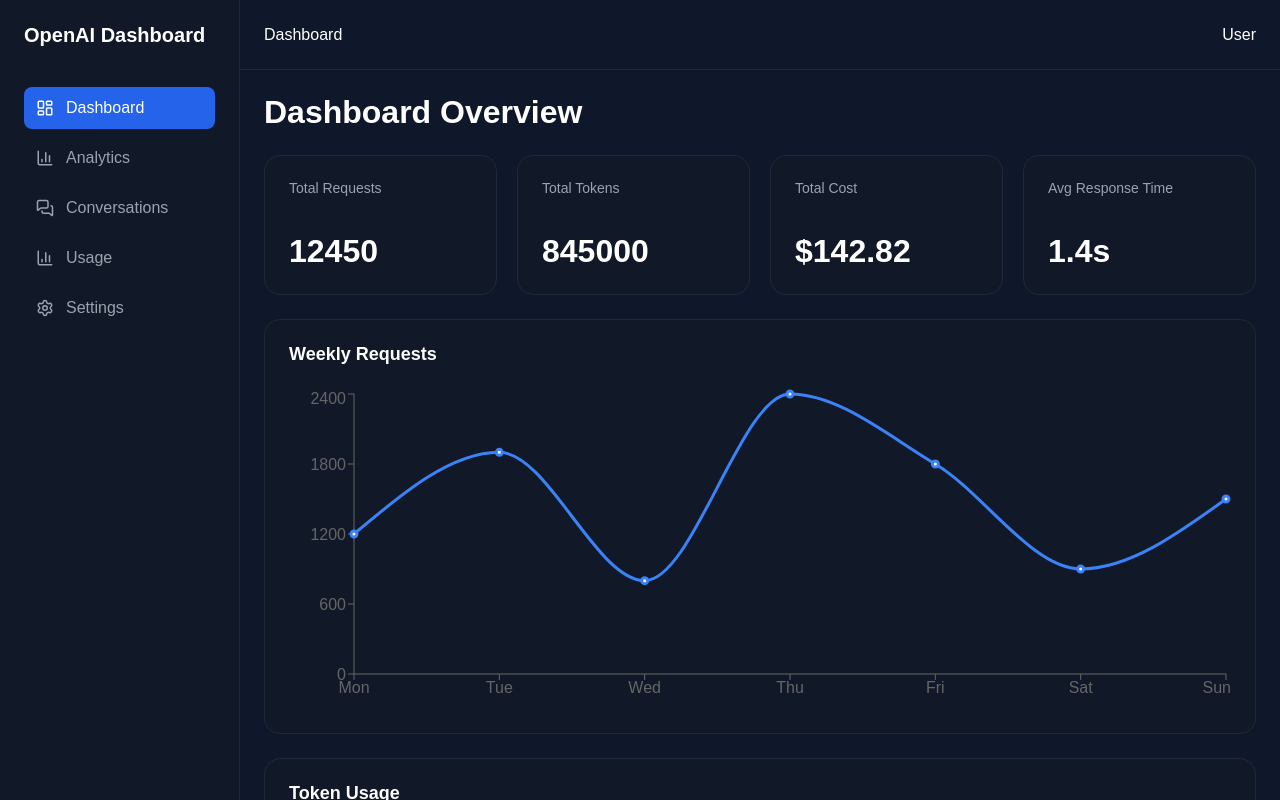
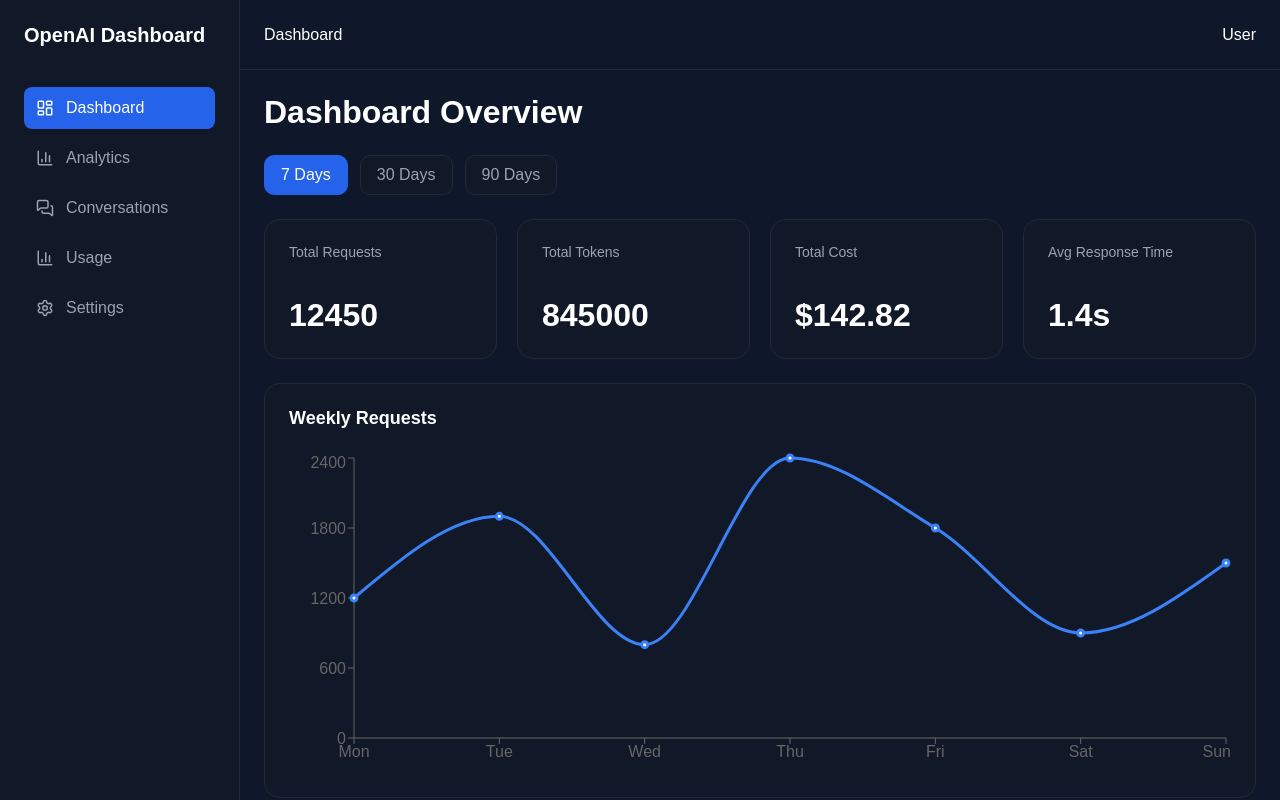
Before and after one commit to veljko-naumovic/openai-dashboard, a Next.js app: page /dashboard in a window 1280 px wide. Shown: the top 800 px of the page. Built offline with nearby package versions, Linux system fonts and the light colour scheme.

Commit message:
Add context for filters

```diff
--- a/src/app/dashboard/page.tsx
+++ b/src/app/dashboard/page.tsx
@@ -1,4 +1,8 @@
 import { Suspense } from "react";
+
+import { DashboardProvider } from "@/features/dashboard/context/DashboardContext";
+
+import DashboardFilters from "@/features/dashboard/components/DashboardFilters/DashboardFilters";
 
 import DashboardStats from "@/features/dashboard/components/DashboardStats/DashboardStats";
 
@@ -12,8 +16,11 @@
 
 export default function DashboardPage() {
 	return (
+		<DashboardProvider>
 			<div>
 				<h1>Dashboard Overview</h1>
+
+				<DashboardFilters />
 
 				<Suspense fallback={<DashboardStatsFallback />}>
 					<DashboardStats />
@@ -25,5 +32,6 @@
 					<ModelsUsageServer />
 				</Suspense>
 			</div>
+		</DashboardProvider>
 	);
 }
--- /dev/null
+++ b/src/features/dashboard/components/DashboardFilters/DashboardFilters.module.scss
@@ -0,0 +1,27 @@
+.filters {
+    display: flex;
+    align-items: center;
+    gap: 12px;
+    margin-top: 24px;
+}
+
+.button {
+    background-color: #111827;
+    border: 1px solid #1f2937;
+    color: #9ca3af;
+    padding: 10px 16px;
+    border-radius: 10px;
+    cursor: pointer;
+    transition: 0.2s ease;
+
+    &:hover {
+        border-color: #2563eb;
+        color: white;
+    }
+}
+
+.active {
+    background-color: #2563eb;
+    border-color: #2563eb;
+    color: white;
+}
--- /dev/null
+++ b/src/features/dashboard/components/DashboardFilters/DashboardFilters.tsx
@@ -0,0 +1,46 @@
+"use client";
+
+import {
+	DashboardRange,
+	useDashboardContext,
+} from "../../context/DashboardContext";
+
+import styles from "./DashboardFilters.module.scss";
+
+const FILTERS: {
+	label: string;
+	value: DashboardRange;
+}[] = [
+	{
+		label: "7 Days",
+		value: "7d",
+	},
+	{
+		label: "30 Days",
+		value: "30d",
+	},
+	{
+		label: "90 Days",
+		value: "90d",
+	},
+];
+
+export default function DashboardFilters() {
+	const { range, setRange } = useDashboardContext();
+
+	return (
+		<div className={styles.filters}>
+			{FILTERS.map((filter) => (
+				<button
+					key={filter.value}
+					className={`${styles.button} ${
+						range === filter.value ? styles.active : ""
+					}`}
+					onClick={() => setRange(filter.value)}
+				>
+					{filter.label}
+				</button>
+			))}
+		</div>
+	);
+}
--- a/src/features/dashboard/components/DashboardStats/DashboardStats.tsx
+++ b/src/features/dashboard/components/DashboardStats/DashboardStats.tsx
@@ -4,14 +4,19 @@
 
 import { getDashboardStats } from "@/services/dashboard.service";
 
+import { useDashboardContext } from "../../context/DashboardContext";
+
 import StatsCard from "@/components/ui/StatsCard/StatsCard";
 
 import styles from "./DashboardStats.module.scss";
 
 export default function DashboardStats() {
+	const { range } = useDashboardContext();
+
 	const { data } = useSuspenseQuery({
-		queryKey: ["dashboard-stats"],
-		queryFn: getDashboardStats,
+		queryKey: ["dashboard-stats", range],
+
+		queryFn: () => getDashboardStats(),
 	});
 
 	return (
--- /dev/null
+++ b/src/features/dashboard/context/DashboardContext.tsx
@@ -0,0 +1,46 @@
+"use client";
+
+import { createContext, useContext, useState } from "react";
+
+export type DashboardRange = "7d" | "30d" | "90d";
+
+type DashboardContextType = {
+	range: DashboardRange;
+
+	setRange: (range: DashboardRange) => void;
+};
+
+const DashboardContext = createContext<DashboardContextType | undefined>(
+	undefined,
+);
+
+type DashboardProviderProps = Readonly<{
+	children: React.ReactNode;
+}>;
+
+export function DashboardProvider({ children }: DashboardProviderProps) {
+	const [range, setRange] = useState<DashboardRange>("7d");
+
+	return (
+		<DashboardContext.Provider
+			value={{
+				range,
+				setRange,
+			}}
+		>
+			{children}
+		</DashboardContext.Provider>
+	);
+}
+
+export function useDashboardContext() {
+	const context = useContext(DashboardContext);
+
+	if (!context) {
+		throw new Error(
+			"useDashboardContext must be used inside DashboardProvider",
+		);
+	}
+
+	return context;
+}
```
Lines whose indentation alone changed are shown as unchanged.
